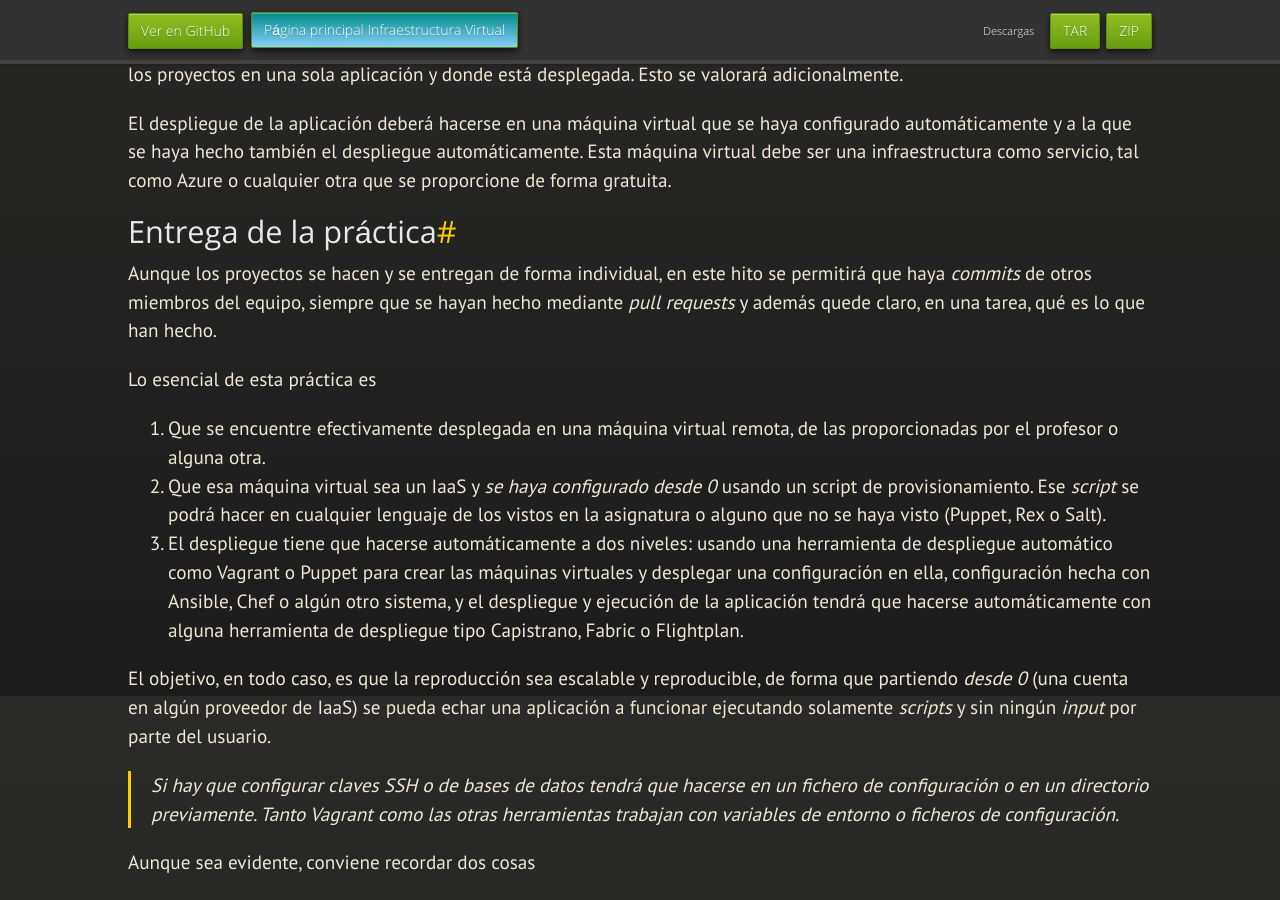
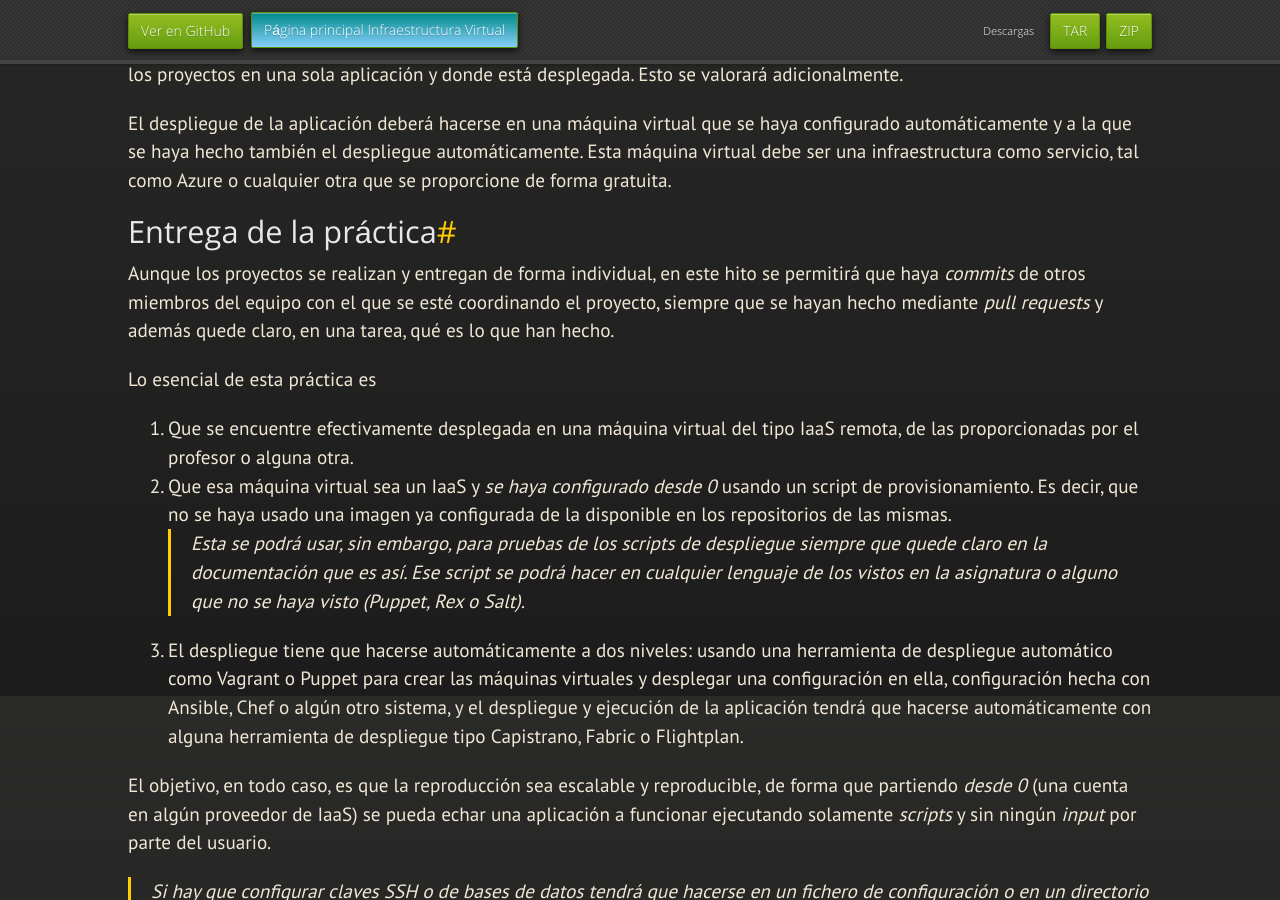
Before and after one commit to JJ/IV, a Jekyll site: the page built from documentos/practicas/5.IaaS.md, in a window 1280 px wide and 900 px high, scrolled down 1104 px. Built offline with Jekyll 4.4.1, drawn with Linux system fonts in a browser that asks for light colours; nearby versions of some CDN libraries; some web fonts are replaced; some of the changed text lies outside the part shown.

Commit message:
Sync documentos/practicas/5.IaaS.md de master a gh-pages

```diff
--- a/documentos/practicas/5.IaaS.md
+++ b/documentos/practicas/5.IaaS.md
@@ -16,7 +16,8 @@ Prerrequisitos
 
 Haber alcanzado
 [el 50% de los objetivos de los temas de uso de sistemas de virtualización y gestión de configuraciones](../temas/Gestion_de_configuraciones). Sin
-este requisito este hito del proyecto estará suspenso.
+este requisito este hito del proyecto estará suspenso. Evidentamente,
+tendrán que estar aprobados todos los hitos anteriores.
 
 Explicación
 ----------------
@@ -72,16 +73,24 @@ se proporcione de forma gratuita.
 Entrega de la práctica
 --------------------------------
 
-Aunque los proyectos se hacen y se entregan de forma individual, en
+Aunque los proyectos se realizan y entregan de forma individual, en
 este hito se permitirá que haya *commits* de otros miembros del
-equipo, siempre que se hayan hecho mediante *pull requests* y además
+equipo con el que se esté coordinando el proyecto, siempre que se
+hayan hecho mediante *pull requests* y además
 quede claro, en una tarea, qué es lo que han hecho.
 
 Lo esencial de esta práctica es
 1. Que se encuentre efectivamente desplegada en una máquina virtual
+   del tipo IaaS
    remota, de las proporcionadas por el profesor o alguna otra.
 2. Que esa máquina virtual sea un IaaS y *se haya configurado desde 0*
-   usando un script de provisionamiento. Ese *script* se podrá hacer
+   usando un script de provisionamiento. Es decir, que no se haya
+   usado una imagen ya configurada de la disponible en los
+   repositorios de las mismas.
+> Esta se podrá usar, sin embargo, para pruebas de los scripts de
+>   despliegue siempre que quede claro en la documentación que es
+>   así.
+   Ese *script* se podrá hacer
    en cualquier lenguaje de los vistos en la asignatura o alguno que
    no se haya visto (Puppet, Rex o Salt).
 3. El despliegue tiene que hacerse automáticamente a dos niveles:
```
